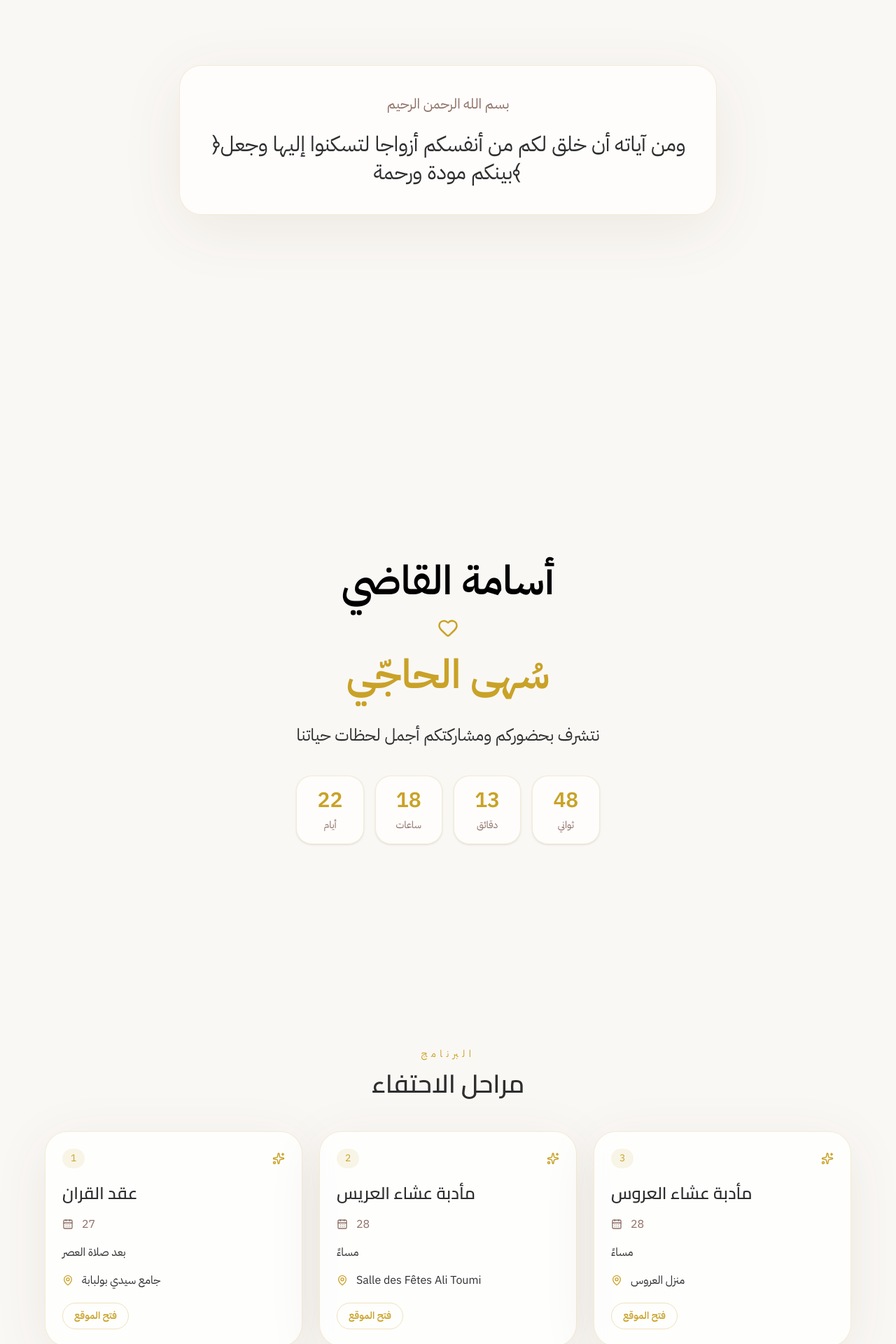
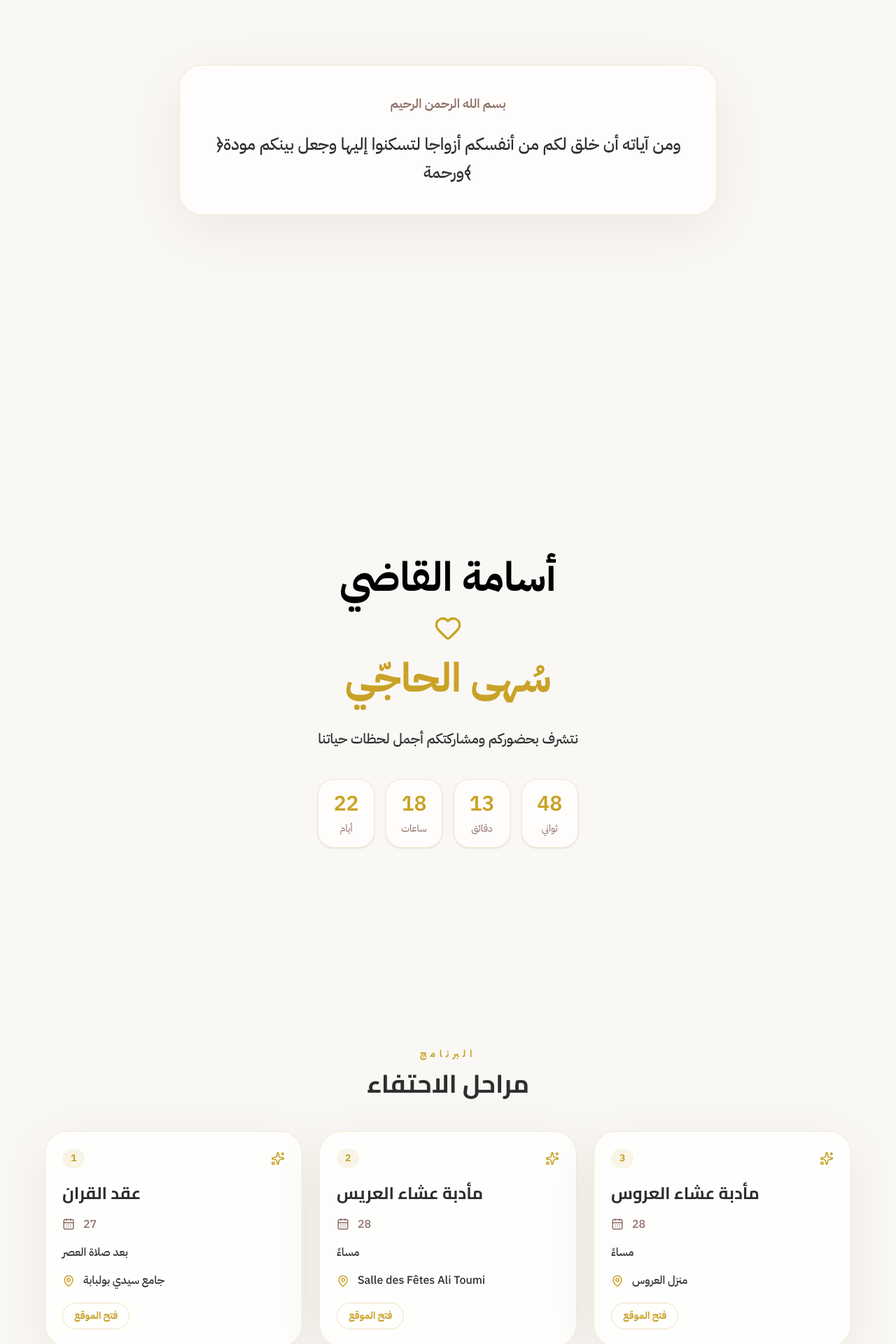
Before and after one commit to elkadhi-oussama/invitation, a React (Vite) app: page / in a window 1280 px wide. Shown: the part 1000-2920 px from the top of the page at 70% size. Built offline with nearby package versions, Linux system fonts and the light colour scheme.

Commit message:
Improve typography across all pages for better mobile readability

```diff
--- a/src/pages/InvitePage.jsx
+++ b/src/pages/InvitePage.jsx
@@ -81,7 +81,9 @@ export function InvitePage() {
     return (
       <div className="flex min-h-screen items-center justify-center bg-[#FAF8F5] px-4 py-16 text-center sm:px-6 sm:py-24">
         <div className="rounded-[1.5rem] border border-[#C9A227]/20 bg-white/80 px-6 py-4 text-[#2E2E2E] shadow-[0_20px_90px_rgba(76,54,23,0.08)] backdrop-blur sm:rounded-[2rem] sm:px-8 sm:py-6">
-          <p className="text-base sm:text-lg">جارٍ تحميل الدعوة...</p>
+          <p className="text-base font-medium sm:text-lg">
+            جارٍ تحميل الدعوة...
+          </p>
         </div>
       </div>
     );
@@ -127,16 +129,16 @@ export function InvitePage() {
           >
             {!loading && guest && (
               <>
-                <p className="mb-4 text-sm tracking-[0.36em] text-[#C9A227] sm:mb-6 sm:text-lg">
+                <p className="mb-4 text-xs tracking-[0.4em] text-[#C9A227] font-semibold sm:mb-6 sm:text-base">
                   السيد(ة)
                 </p>
-                <h1 className="text-[clamp(2rem,6vw,5.2rem)] font-semibold leading-tight text-[#2E2E2E]">
+                <h1 className="text-[clamp(2.2rem,7vw,5.2rem)] font-bold leading-tight text-[#2E2E2E]">
                   {guest.name}
                 </h1>
                 <div className="my-4 flex justify-center text-[#C9A227] sm:my-6">
                   <span className="text-3xl sm:text-4xl">♡</span>
                 </div>
-                <p className="mx-auto mt-6 max-w-2xl text-base leading-7 text-[#2E2E2E] sm:mt-8 sm:text-lg sm:leading-8">
+                <p className="mx-auto mt-6 max-w-2xl text-sm leading-8 text-[#2E2E2E] font-medium sm:mt-8 sm:text-base sm:leading-9">
                   يسرنا دعوتكم لحضور حفل زفافنا المبارك ومشاركتنا أجمل لحظات
                   حياتنا
                 </p>
@@ -144,9 +146,9 @@ export function InvitePage() {
                   <button
                     type="button"
                     onClick={handleShare}
-                    className="flex items-center gap-2 rounded-full border border-[#C9A227]/30 bg-white/80 px-4 py-2 text-xs font-semibold text-[#C9A227] shadow-sm sm:px-6 sm:py-3 sm:text-sm"
+                    className="flex items-center gap-2 rounded-full border border-[#C9A227]/30 bg-white/80 px-4 py-2 text-sm font-bold text-[#C9A227] shadow-sm sm:px-6 sm:py-3 sm:text-base"
                   >
-                    <Share2 size={14} className="sm:size-4" />{" "}
+                    <Share2 size={16} className="sm:size-5" />{" "}
                     {copied ? "تم النسخ" : "مشاركة الدعوة"}
                   </button>
                   <button
@@ -159,9 +161,9 @@ export function InvitePage() {
                         events[0].maps,
                       )
                     }
-                    className="flex items-center gap-2 rounded-full border border-[#C9A227]/30 bg-white/80 px-4 py-2 text-xs font-semibold text-[#C9A227] shadow-sm sm:px-6 sm:py-3 sm:text-sm"
+                    className="flex items-center gap-2 rounded-full border border-[#C9A227]/30 bg-white/80 px-4 py-2 text-sm font-bold text-[#C9A227] shadow-sm sm:px-6 sm:py-3 sm:text-base"
                   >
-                    <CalendarPlus size={14} className="sm:size-4" /> إضافة إلى
+                    <CalendarPlus size={16} className="sm:size-5" /> إضافة إلى
                     التقويم
                   </button>
                 </div>
@@ -185,10 +187,10 @@ export function InvitePage() {
               }}
               className="absolute bottom-6 left-1/2 flex -translate-x-1/2 flex-col items-center cursor-pointer sm:bottom-8"
             >
-              <p className="mb-2 text-base font-bold text-[#C9A227] sm:text-lg">
+              <p className="mb-2 text-lg font-bold text-[#C9A227] sm:text-xl">
                 اسحب لأسفل
               </p>
-              <p className="mb-3 text-xs font-semibold text-[#C9A227] sm:mb-4 sm:text-base">
+              <p className="mb-4 text-sm font-semibold text-[#C9A227] sm:mb-4 sm:text-base">
                 لمزيد من تفاصيل
               </p>
               <svg
@@ -217,7 +219,7 @@ export function InvitePage() {
               <div
                 className={`mx-auto max-w-3xl rounded-[1.5rem] border border-[#C9A227]/20 bg-white/80 p-6 shadow-[0_20px_90px_rgba(76,54,23,0.08)] backdrop-blur transition-opacity duration-700 sm:rounded-[2rem] sm:p-8 ${isReady ? "opacity-100" : "opacity-0"}`}
               >
-                <p className="text-base leading-7 text-[#2E2E2E] sm:text-lg sm:leading-8">
+                <p className="text-sm leading-8 text-[#2E2E2E] font-medium sm:text-base sm:leading-9">
                   نحن سعداء بوجودكم في هذه اللحظة العزيزة، ونتطلع إلى مشاركة هذه
                   الذكريات مع أحبائكم.
                 </p>
@@ -229,15 +231,15 @@ export function InvitePage() {
         {!loading && !guest && (
           <div className="flex min-h-screen items-center justify-center px-4 py-16 text-center sm:px-6 sm:py-24">
             <div className="max-w-2xl rounded-[1.5rem] border border-[#C9A227]/20 bg-white/80 p-6 shadow-[0_20px_90px_rgba(76,54,23,0.08)] backdrop-blur sm:rounded-[2rem] sm:p-10">
-              <p className="mb-4 text-lg font-semibold text-[#2E2E2E] sm:text-2xl">
+              <p className="mb-4 text-base font-bold text-[#2E2E2E] sm:text-xl">
                 عذراً، هذه الدعوة غير موجودة.
               </p>
-              <p className="mb-6 text-base text-[#8D6E63] sm:text-lg">
+              <p className="mb-6 text-sm font-medium text-[#8D6E63] sm:text-base">
                 الرجاء التحقق من الرابط أو التواصل معنا مباشرة.
               </p>
               <Link
                 to="/"
-                className="rounded-full border border-[#C9A227]/30 bg-[#C9A227] px-4 py-2 text-xs font-semibold text-white sm:px-6 sm:py-3 sm:text-sm"
+                className="rounded-full border border-[#C9A227]/30 bg-[#C9A227] px-4 py-2 text-xs font-bold text-white sm:px-6 sm:py-3 sm:text-sm"
               >
                 العودة إلى الصفحة الرئيسية
               </Link>
--- a/src/sections/HeroSection.jsx
+++ b/src/sections/HeroSection.jsx
@@ -5,21 +5,21 @@ import Countdown from "../components/Countdown";
 
 export function HeroSection() {
   return (
-    <section className="flex min-h-screen flex-col items-center justify-center px-6 py-24 text-center">
+    <section className="flex min-h-screen flex-col items-center justify-center px-4 py-16 text-center sm:px-6 sm:py-24">
       <motion.div
         initial={{ opacity: 0, y: 30 }}
         animate={{ opacity: 1, y: 0 }}
         transition={{ duration: 0.8 }}
         className="max-w-4xl"
       >
-        <div className="mb-8 text-[clamp(2rem,6vw,3.6rem)] font-semibold leading-tight text-[#2E2E2E]">
+        <div className="mb-8 text-[clamp(1.8rem,5vw,3.6rem)] font-bold leading-tight text-[#2E2E2E]">
           <div className="mb-3 text-black">{couple.groom}</div>
           <div className="my-4 flex justify-center text-[#C9A227]">
-            <Heart size={30} />
+            <Heart size={32} className="sm:size-10" />
           </div>
           <div className="text-[#C9A227]">{couple.bride}</div>
         </div>
-        <p className="mb-10 text-xl leading-9 text-[#2E2E2E] sm:text-2xl">
+        <p className="mb-10 text-base leading-8 text-[#2E2E2E] font-medium sm:text-xl sm:leading-9">
           {heroMessage}
         </p>
         <Countdown />
--- a/src/sections/IntroSection.jsx
+++ b/src/sections/IntroSection.jsx
@@ -3,16 +3,18 @@ import { introText } from "../constants/wedding";
 
 export function IntroSection() {
   return (
-    <section className="flex min-h-screen flex-col items-center justify-center px-6 py-24 text-center">
+    <section className="flex min-h-screen flex-col items-center justify-center px-4 py-16 text-center sm:px-6 sm:py-24">
       <motion.div
         initial={{ opacity: 0, y: 20 }}
         whileInView={{ opacity: 1, y: 0 }}
         viewport={{ once: true }}
         transition={{ duration: 0.8 }}
-        className="max-w-3xl rounded-[2rem] border border-[#C9A227]/20 bg-white/70 p-10 shadow-[0_20px_90px_rgba(76,54,23,0.08)] backdrop-blur"
+        className="max-w-3xl rounded-[1.5rem] border border-[#C9A227]/20 bg-white/70 p-6 shadow-[0_20px_90px_rgba(76,54,23,0.08)] backdrop-blur sm:rounded-[2rem] sm:p-10"
       >
-        <p className="mb-6 text-xl text-[#8D6E63]">{introText.opening}</p>
-        <p className="text-2xl leading-10 text-[#2E2E2E] sm:text-3xl">
+        <p className="mb-4 text-base font-semibold text-[#8D6E63] sm:mb-6 sm:text-lg">
+          {introText.opening}
+        </p>
+        <p className="text-lg leading-9 text-[#2E2E2E] font-medium sm:text-2xl sm:leading-10">
           {introText.verse}
         </p>
       </motion.div>
--- a/src/sections/TimelineSection.jsx
+++ b/src/sections/TimelineSection.jsx
@@ -4,13 +4,13 @@ import { events } from "../constants/wedding";
 
 export function TimelineSection() {
   return (
-    <section id="timeline" className="px-6 py-24">
+    <section id="timeline" className="px-4 py-16 sm:px-6 sm:py-24">
       <div className="mx-auto max-w-6xl">
         <div className="mb-12 text-center">
-          <p className="mb-3 text-sm uppercase tracking-[0.4em] text-[#C9A227]">
+          <p className="mb-2 text-xs uppercase tracking-[0.4em] font-bold text-[#C9A227] sm:mb-3 sm:text-sm">
             البرنامج
           </p>
-          <h2 className="text-3xl font-semibold text-[#2E2E2E] sm:text-4xl">
+          <h2 className="text-2xl font-bold text-[#2E2E2E] sm:text-4xl">
             مراحل الاحتفاء
           </h2>
         </div>
@@ -22,31 +22,33 @@ export function TimelineSection() {
               whileInView={{ opacity: 1, y: 0 }}
               viewport={{ once: true }}
               transition={{ duration: 0.6, delay: index * 0.12 }}
-              className="rounded-[2rem] border border-[#C9A227]/20 bg-white/80 p-6 shadow-[0_16px_80px_rgba(76,54,23,0.08)] backdrop-blur"
+              className="rounded-[1.5rem] border border-[#C9A227]/20 bg-white/80 p-5 shadow-[0_16px_80px_rgba(76,54,23,0.08)] backdrop-blur sm:rounded-[2rem] sm:p-6"
             >
               <div className="mb-5 flex items-center justify-between">
-                <span className="rounded-full bg-[#C9A227]/10 px-3 py-1 text-sm text-[#C9A227]">
+                <span className="rounded-full bg-[#C9A227]/10 px-3 py-1 text-xs font-bold text-[#C9A227] sm:text-sm">
                   {index + 1}
                 </span>
-                <Sparkles size={18} className="text-[#C9A227]" />
+                <Sparkles size={20} className="text-[#C9A227]" />
               </div>
-              <h3 className="mb-4 text-2xl font-semibold text-[#2E2E2E]">
+              <h3 className="mb-4 text-xl font-bold text-[#2E2E2E] sm:text-2xl">
                 {event.title}
               </h3>
-              <div className="mb-4 flex items-center gap-3 text-[#8D6E63]">
-                <CalendarDays size={16} />
+              <div className="mb-4 flex items-center gap-3 text-sm font-medium text-[#8D6E63] sm:text-base">
+                <CalendarDays size={18} />
                 <span>{event.date}</span>
               </div>
-              <p className="mb-4 text-[#2E2E2E]">{event.time}</p>
-              <div className="mb-5 flex items-start gap-3 text-[#2E2E2E]">
-                <MapPin size={16} className="mt-1 text-[#C9A227]" />
-                <span>{event.venue}</span>
+              <p className="mb-4 text-sm font-medium text-[#2E2E2E] sm:text-base">
+                {event.time}
+              </p>
+              <div className="mb-5 flex items-start gap-3 text-sm text-[#2E2E2E] sm:text-base">
+                <MapPin size={18} className="mt-1 text-[#C9A227]" />
+                <span className="font-medium">{event.venue}</span>
               </div>
               <a
                 href={event.maps}
                 target="_blank"
                 rel="noreferrer"
-                className="inline-flex items-center rounded-full border border-[#C9A227]/30 px-4 py-2 text-sm font-semibold text-[#C9A227]"
+                className="inline-flex items-center rounded-full border border-[#C9A227]/30 px-4 py-2 text-xs font-bold text-[#C9A227] transition-all hover:bg-[#C9A227] hover:text-white sm:text-sm"
               >
                 فتح الموقع
               </a>
```
